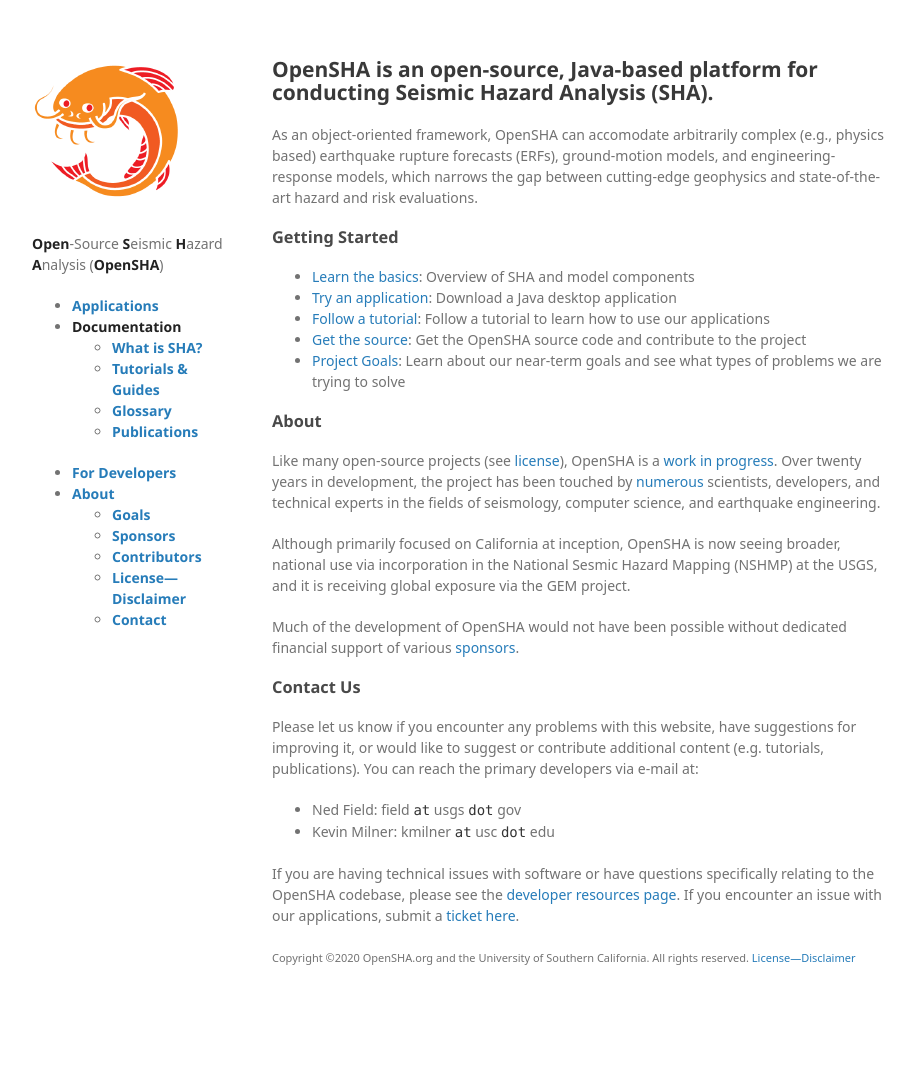
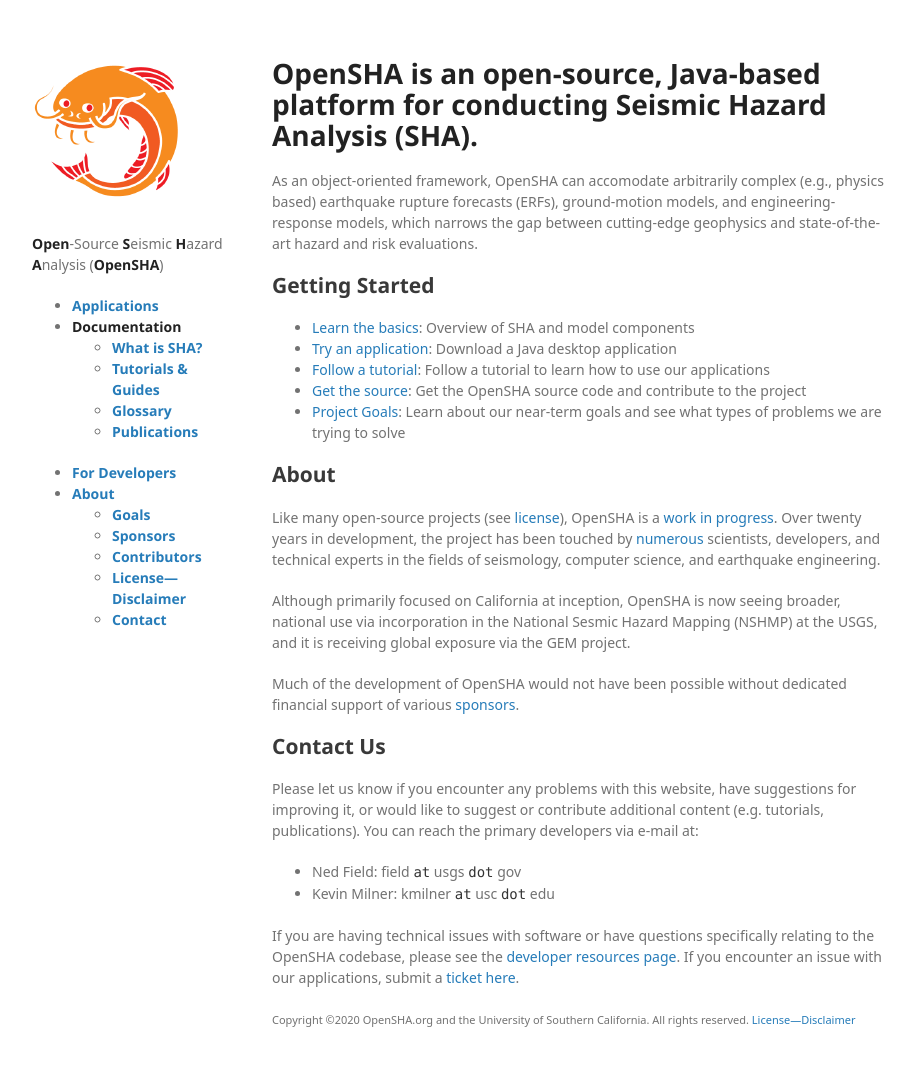
Before and after one commit to opensha/opensha.github.io, a Jekyll site: the page built from Home.md, in a window 1280 px wide and 1099 px high. Shown: the top 1066 px of the window, without its empty margins (178-1093 px from the left). Built offline with Jekyll 4.4.1, drawn with Linux system fonts in a browser that asks for light colours; some web fonts are replaced; our own code applies the rules of GitHub Pages for plain Markdown files; a script that is not in the unit is left out.

Commit message:
working on wrapping

```diff
--- a/Home.md
+++ b/Home.md
@@ -1,8 +1,8 @@
-## OpenSHA is an open-source, Java-based platform for conducting Seismic Hazard Analysis (SHA).
+# OpenSHA is an open-source, Java-based platform for conducting Seismic Hazard Analysis (SHA).
 
 As an object-oriented framework, OpenSHA can accomodate arbitrarily complex (e.g., physics based) earthquake rupture forecasts (ERFs), ground-motion models, and engineering-response models, which narrows the gap between cutting-edge geophysics and state-of-the-art hazard and risk evaluations.
 
-### Getting Started
+## Getting Started
 
 * [Learn the basics](Overview): Overview of SHA and model components
 * [Try an application](Applications): Download a Java desktop application
@@ -10,7 +10,7 @@
 * [Get the source](Developers): Get the OpenSHA source code and contribute to the project
 * [Project Goals](Goals): Learn about our near-term goals and see what types of problems we are trying to solve
 
-### About
+## About
 
 Like many open-source projects (see [license](License-Disclaimer)), OpenSHA is a [work in progress](Goals). Over twenty years in development, the project has been touched by [numerous](Contributors) scientists, developers, and technical experts in the fields of seismology, computer science, and earthquake engineering.
 
@@ -18,7 +18,7 @@
 
 Much of the development of OpenSHA would not have been possible without dedicated financial support of various [sponsors](Sponsors).
 
-### Contact Us
+## Contact Us
 
 Please let us know if you encounter any problems with this website, have suggestions for improving it, or would like to suggest or contribute additional content (e.g. tutorials, publications). You can reach the primary developers via e-mail at:
 
--- a/_sass/jekyll-theme-minimal.scss
+++ b/_sass/jekyll-theme-minimal.scss
@@ -213,6 +213,10 @@
     padding-right:320px;
   }
 
+  header ul, header p.view {
+    position:static;
+  }
+
   section {
     border:1px solid #e5e5e5;
     border-width:1px 0;
```
